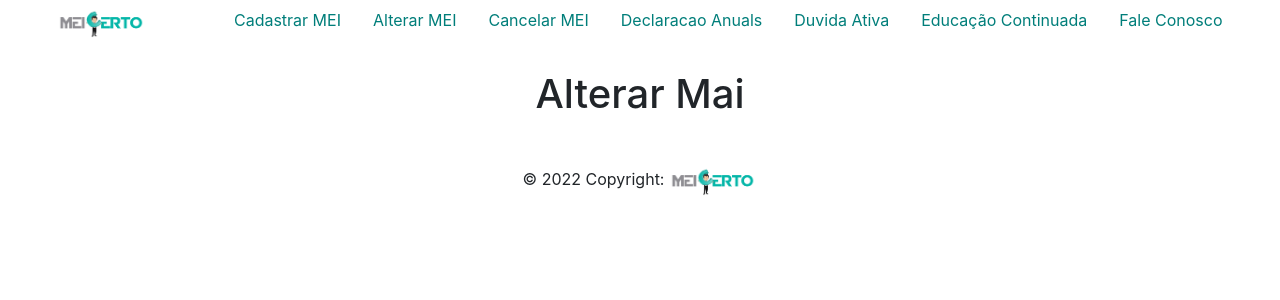
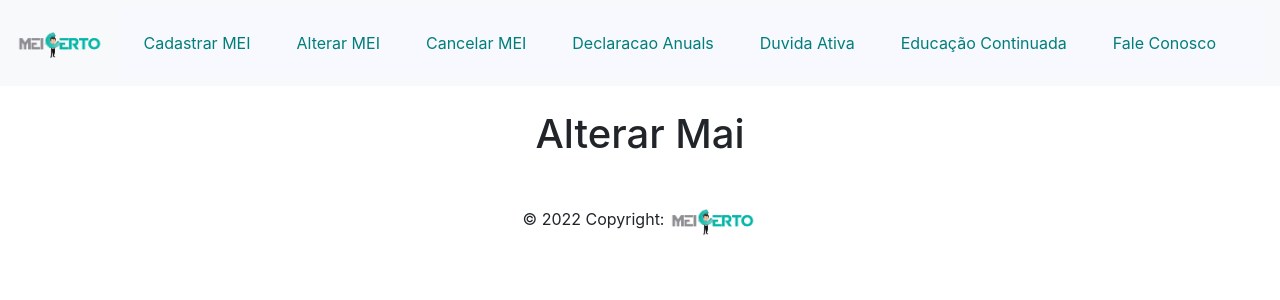
Before and after one commit to santosgv/poc.siglepage, a Django app: page /alterar/ in a window 1280 px wide. Shown: the top 300 px of the page. Run offline with Django 4.2, Linux system fonts and the light colour scheme; some libraries are stand-ins or nearby versions.

Commit message:
alteracao no layout

```diff
--- a/templates/base.html
+++ b/templates/base.html
@@ -8,18 +8,24 @@
     <meta name="viewport" content="width=device-width, initial-scale=1, shrink-to-fit=no">
     <link rel="shortcut icon" href="{% static '/img/VETOR/logo/logo.png' %}" type="image/x-icon" />
     <link rel="stylesheet" href="{% static '/plataforma/home.css' %}" >
+    <link rel="preconnect" href="https://fonts.googleapis.com">
+    <link rel="preconnect" href="https://fonts.gstatic.com" crossorigin>
+    <link href="https://fonts.googleapis.com/css2?family=Arvo:ital@1&display=swap" rel="stylesheet">
     <!-- Bootstrap CSS -->
     <link rel="stylesheet" href="https://cdn.jsdelivr.net/npm/bootstrap@4.0.0/dist/css/bootstrap.min.css" integrity="sha384-Gn5384xqQ1aoWXA+058RXPxPg6fy4IWvTNh0E263XmFcJlSAwiGgFAW/dAiS6JXm" crossorigin="anonymous">
     <title>{% block 'head'%}
         {% endblock %}
     </title>
-    <ul class="nav justify-content-center">
-      <li class="nav-item"><a class="nav-link " href="{%url 'home'%}"><img src="{% static '/img/PNG/PNG.png' %}" height="30px" alt="Logo"></a></li>
-      <button class="navbar-toggler" type="button" data-toggle="collapse" data-target="#navbarTogglerDemo02" aria-controls="navbarTogglerDemo02" aria-expanded="false" aria-label="Toggle navigation">
+    <nav class="navbar navbar-expand-lg navbar-light bg-light">
+      <a class="navbar-brand" href="{%url 'home'%}"><img src="{% static '/img/PNG/PNG.png' %}" height="30px" alt="Logo"></a>
+      <button class="navbar-toggler" type="button" data-toggle="collapse" data-target="#navbarSupportedContent" aria-controls="navbarSupportedContent" aria-expanded="false" aria-label="Toggle navigation">
         <span class="navbar-toggler-icon"></span>
       </button>
+
+      <div class="collapse navbar-collapse" id="navbarSupportedContent">
+        <ul class="navbar-nav mr-auto">
           <li class="nav-item">
-        <a class="nav-link "  href="{%url 'cadastro'%}"><font color='#007e7a'>Cadastrar MEI</font></a>
+            <a class="nav-link active" href="{%url 'cadastro'%}"><font color='#007e7a'>Cadastrar MEI</font></a>
           </li>
           <li class="nav-item">
             <a class="nav-link" href="{%url 'alterar'%}"><font color='#007e7a'>Alterar MEI</font></a>
@@ -40,6 +46,8 @@
             <a class="nav-link " href="{%url 'faleconosco'%}"> <font color='#007e7a'>Fale Conosco</font></a>
           </li>
         </ul>
+      </div>
+    </nav>
 
     <style>
       .modal {
--- a/templates/static/plataforma/home.css
+++ b/templates/static/plataforma/home.css
@@ -3,13 +3,29 @@
     --cinza:#808080;
     --branco:#fff;
     --preto:rgb(10, 10, 10);
+    --cinzaclaro:#F8F8FF;
 }
 
 *{
     margin: 0;
     padding: 0;
     box-sizing: border-box;
-    background-color: var(--branco);
+
+}
+
+body , main{
+    background-color: var(--cinzaclaro);
+}
+
+nav div ,li ,a{
+    background-color: var(--cinzaclaro);
+}
+
+
+
+
+li a{
+    margin: 15px;
 }
 
 div .card{
@@ -29,6 +45,7 @@ div .card{
 
 p {
     color: var(--VERDE);
+    font-family: 'Arvo', serif;
 }
 
 
@@ -39,5 +56,5 @@ p {
 }
 
 .textprincipal p {
-    padding-left: 20%;
+    padding-left: 5%;
 }
```
Lines whose indentation alone changed are shown as unchanged.
